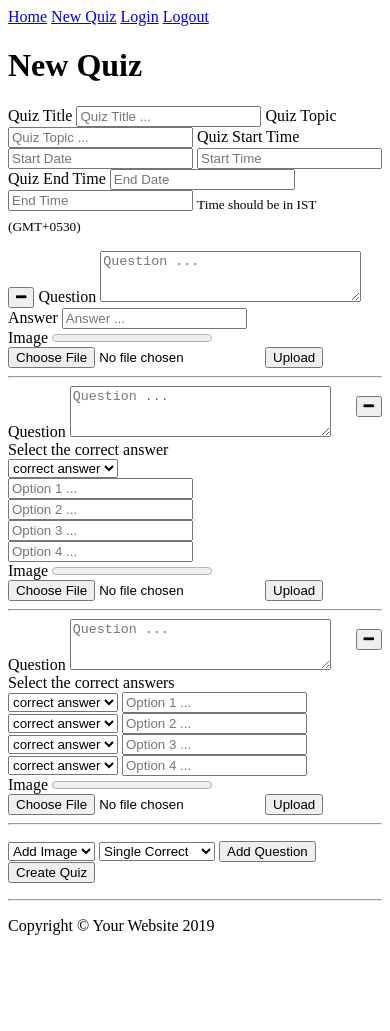
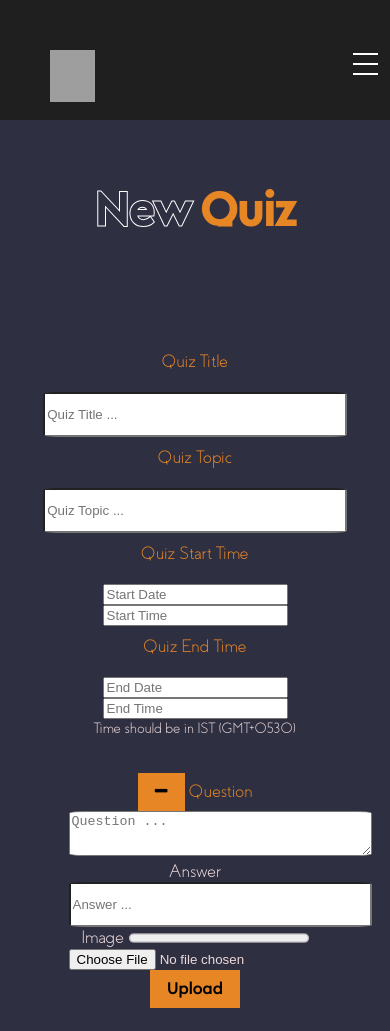
Before and after one commit to indian-game-theory-society-nsut/war-of-wits, a plain HTML site: page html_static/create.html in a window 390 px wide. Shown: the top 1031 px of the page. Before the commit the page ends 951 px from the top, so only its background shows below. Drawn offline with Linux system fonts and the light colour scheme; grey boxes are pictures that could not be loaded.

Commit message:
some more css

```diff
--- a/html_static/create.html
+++ b/html_static/create.html
@@ -6,35 +6,172 @@
 
     <link rel="stylesheet" href="https://cdnjs.cloudflare.com/ajax/libs/font-awesome/4.7.0/css/font-awesome.min.css">
 
+    <link rel="stylesheet" href="styles.css" />
+
+    <link href="https://stackpath.bootstrapcdn.com/font-awesome/4.7.0/css/font-awesome.min.css" rel="stylesheet"
+    integrity="sha384-wvfXpqpZZVQGK6TAh5PVlGOfQNHSoD2xbE+QkPxCAFlNEevoEH3Sl0sibVcOQVnN" crossorigin="anonymous">
+
+    <style>
+        /* Nav Bar */
+        .nav {
+          height: 80px;
+          width: 100% !important;
+          background-color: #1f1f1f;
+          padding-top: 20px;
+
+        }
+
+        .nav>.nav-header {
+          display: inline;
+        }
+
+        .nav>.nav-header>.nav-title {
+          display: inline-block;
+          font-size: 22px;
+
+          padding: 10px 10px 10px 10px;
+        }
+
+        .nav>.nav-btn {
+          display: none;
+        }
+
+        .nav>.nav-links {
+          display: inline;
+          float: right;
+          font-size: 18px;
+        }
+
+        .nav>.nav-links>a {
+          display: inline-block;
+          padding: 13px 10px 13px 10px;
+          text-decoration: none;
+          color: white;
+        }
+
+        .nav>.nav-links>a:hover {
+          background-color: #232323;
+        }
+
+        .nav>#nav-check {
+          display: none;
+        }
+
+        /* Nav Bar media Queries */
+
+        @media (max-width:680px) {
+          .nav>.nav-btn {
+            display: inline-block;
+            position: absolute;
+            right: 0px;
+            top: 0px;
+          }
+
+          .nav>.nav-btn>label {
+            display: inline-block;
+            width: 50px;
+            height: 50px;
+            padding: 13px;
+          }
+
+          .nav>.nav-btn>label:hover,
+          .nav #nav-check:checked~.nav-btn>label {
+            background-color: rgba(0, 0, 0, 0.3);
+          }
+
+          .nav>.nav-btn>label>span {
+            display: block;
+            width: 25px;
+            height: 10px;
+            border-top: 2px solid white;
+          }
+
+          .nav>.nav-links {
+            position: absolute;
+            display: block;
+            width: 100%;
+            background-color: #232323;
+            height: 0px;
+            transition: all 0.3s ease-in;
+            overflow-y: hidden;
+            top: 100px;
+            left: 0px;
+          }
+
+          .nav>.nav-links>a {
+            display: block;
+            width: 100%;
+          }
+
+          .nav>#nav-check:not(:checked)~.nav-links {
+            height: 0px;
+          }
+
+          .nav>#nav-check:checked~.nav-links {
+            height: calc(50vh);
+            overflow-y: auto;
+          }
+        }
+      </style>
+
+
+
 </head>
 <body>
 
-    <nav>
+     <!-- Nav Bar -->
+ <header class="main-header">
+    <div class="nav">
+      <input type="checkbox" id="nav-check">
+      <div class="nav-header">
+        <div class="nav-title">
+          <a class="brand-logo">
+            <img src="https://media-exp2.licdn.com/dms/image/C4E0BAQHgMPWUq-kVEw/company-logo_200_200/0?e=1587600000&v=beta&t=zdSGSDkpnBLck7SApmNO3T0ZVH_WJhF32NX-nrvCQV0" />
+
+          </a>
+        </div>
+      </div>
+      <div class="nav-btn" style="padding-top: 40px;">
+        <label for="nav-check">
+          <span></span>
+          <span></span>
+          <span></span>
+        </label>
+      </div>
+
+      <div class="nav-links">
         <a href="index.html">Home</a>
         <a href="create.html">New Quiz</a>
         <a href="login.html">Login</a>
 
         <!-- We do not require a page for logout, just the link -->
         <a href="logout.html">Logout</a>
-    </nav>
+      </div>
+    </div>
+  </header>
 
+  <section class="events-section" id="event">
     <!-- Page Header -->
-    <h1>New Quiz</h1>
+    <h1 class="events-title accent-text">
+        <span class="stroke-text-white">New </span>Quiz
+      </h1>
+
 
     <form action="/quizzes/store" method="POST" onsubmit="return validateData()">
     <!-- encType Tells that multimedia is encrypted and sent to server -->
 
-        <label>Quiz Title</label>
+        <div class = "Quiz-header">
+        <label class="quiz-title accent-text">Quiz Title</label>
         <input type="text" name="quizTitle" class="form-control" placeholder="Quiz Title ...">
 
-        <label>Quiz Topic</label>
+        <label class="quiz-title accent-text">Quiz Topic</label>
         <input type="text" name="quizTopic" class="form-control" placeholder="Quiz Topic ...">
 
-        <label>Quiz Start Time</label>
+        <label class="quiz-title accent-text">Quiz Start Time</label>
         <input name="start_date" placeholder="Start Date" onfocus="(this.type='date')" onblur="(this.type='text')" type="text">
         <input name="start_time" placeholder="Start Time" onfocus="(this.type='time')" onblur="(this.type='text')" type="text">
 
-        <label>Quiz End Time</label>
+        <label class="quiz-title accent-text">Quiz End Time</label>
         <input name="end_date" placeholder="End Date" onfocus="(this.type='date')" onblur="(this.type='text')" type="text">
         <input name="end_time" placeholder="End Time" onfocus="(this.type='time')" onblur="(this.type='text')" type="text">
         <sub>Time should be in IST (GMT+0530)</sub>
@@ -44,11 +181,11 @@
         <p id="questionList">
             <div class="question_node">
                 <div>
-                    <button onclick="removeQuestion(this)" type="button">
+                    <button onclick="removeQuestion(this)" type="button" class="register-button">
                         <i class="fa fa-minus"></i>
                     </button>
 
-                    <label>Question</label>
+                    <label class="accent-text">Question</label>
                     <textarea name="question_text" placeholder="Question ..." cols="30" rows="3" class="form-control"></textarea>
                     <label>Answer</label>
                     <input type="text" name="answer_text" class="form-control" placeholder="Answer ...">
@@ -62,18 +199,19 @@
                     <progress value="0" max="100" class="uploader">0%</progress>
                     <input type="file" name="questionImage" class="form-control-file question-image">
                     <input type="text" name="questionImageURL" class="form-control-file question-image-url" value="" hidden>
-                    <button onclick="uploadImage(this)" type="button">Upload</button>
+                    <button onclick="uploadImage(this)" type="button" class="register-button">Upload</button>
                 </div>
             </div>
+        </div>
             <hr>
 
             <div class="question_node">
                 <div>
-                    <button onclick="removeQuestion(this)" style="float:right;margin-top:10px;margin-bottom:10px;" type="button">
+                    <button onclick="removeQuestion(this)" style="float:right;margin-top:10px;margin-bottom:10px;" type="button" class="register-button">
                         <i class="fa fa-minus"></i>
                     </button>
 
-                    <label>Question</label>
+                    <label class="accent-text">Question</label>
                     <textarea name="question_text" placeholder="Question ..." cols="30" rows="3" class="form-control"></textarea>
                     Select the correct answer<br>
                     <select name="answer_single">
@@ -97,18 +235,18 @@
                     <progress value="0" max="100" class="uploader">0%</progress>
                     <input type="file" name="questionImage" class="form-control-file question-image">
                     <input type="text" name="questionImageURL" class="form-control-file question-image-url" value="" hidden>
-                    <button onclick="uploadImage(this)" type="button">Upload</button>
+                    <button onclick="uploadImage(this)" type="button" class="register-button">Upload</button>
                 </div>
             </div>
             <hr>
 
             <div class="question_node">
                 <div>
-                    <button onclick="removeQuestion(this)" style="float:right;margin-top:10px;margin-bottom:10px;" type="button">
+                    <button onclick="removeQuestion(this)" style="float:right;margin-top:10px;margin-bottom:10px;" type="button"class="register-button">
                         <i class="fa fa-minus"></i>
                     </button>
 
-                    <label>Question</label>
+                    <label class="accent-text">Question</label>
                     <textarea name="question_text" placeholder="Question ..." cols="30" rows="3" class="form-control"></textarea>
 
                     Select the correct answers<br>
@@ -146,7 +284,7 @@
                     <progress value="0" max="100" class="uploader">0%</progress>
                     <input type="file" name="questionImage" class="form-control-file question-image">
                     <input type="text" name="questionImageURL" class="form-control-file question-image-url" value="" hidden>
-                    <button onclick="uploadImage(this)" type="button">Upload</button>
+                    <button onclick="uploadImage(this)" type="button" class="register-button">Upload</button>
                 </div>
             </div>
             <hr>
@@ -164,10 +302,10 @@
             <option value="Text">Text</option>
             <option value="Multiple">Multiple Correct</option>
         </select>
-        <button onclick="addQuestion()" type="button">Add Question</button>
-        <button type="submit">Create Quiz</button>
+        <button onclick="addQuestion()" type="button" class="register-button">Add Question</button>
+        <button type="submit" class="register-button">Create Quiz</button>
     </form>
-
+</section>
     <ul id="quiz-errors-list">
     </ul>
     <hr>
--- a/html_static/styles.css
+++ b/html_static/styles.css
@@ -177,3 +177,38 @@
     border: 1.2px solid #e68625;
     color: white;
   }
+
+
+
+.Quiz-header{
+  display: flex;
+  flex-direction: column;
+  align-items: center;
+  color: rgb(236, 218, 218);
+  position: relative;
+  margin-bottom: 20px;
+  text-align: center;
+  padding: 10px 0 20px 0;
+}
+
+.quiz-title{
+  margin-bottom: 20px;
+  margin-top:10px;
+}
+
+
+.events-section form .form-control {
+    height: 45px;
+    width: 120%;
+    border-radius: 5%;
+    color: #4e4949;
+}
+.contact-area form .textarea-hight-full {
+    height: 100%;
+}
+.contact-area form .btn {
+    margin-top: 30px;
+}
+.map-col {
+    display: block;
+}
```
